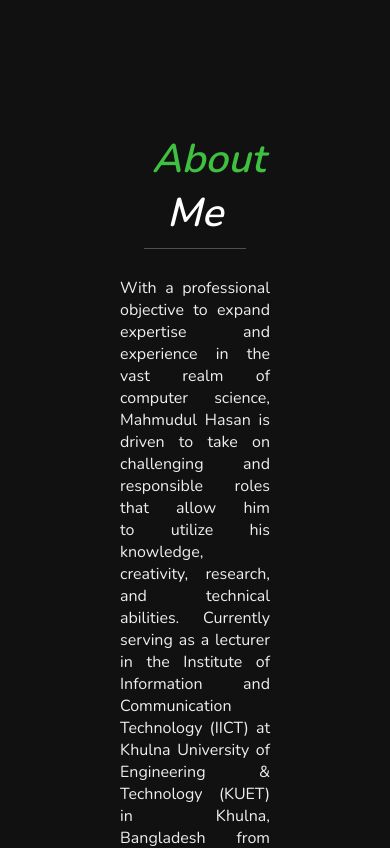
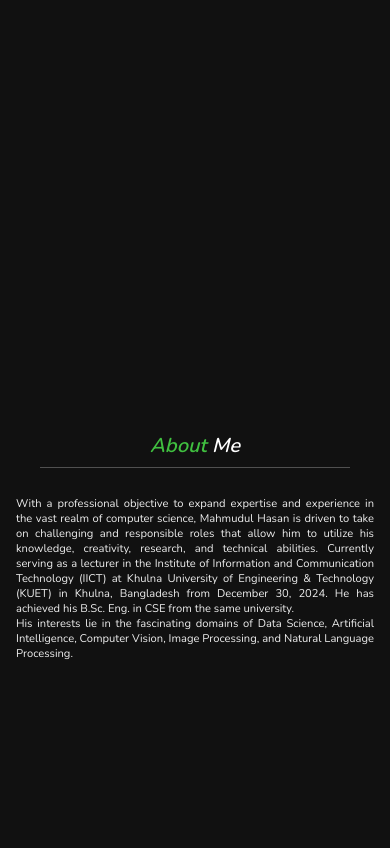
Before and after one commit to Munna015/Portfolio, a plain HTML site: page index.html in a window 390 px wide. Shown: the part 720-1568 px from the top of the page. Drawn offline with nearby package versions, Linux system fonts and the light colour scheme; a script that the page names is missing.

Commit message:
Update style.css

```diff
--- a/style.css
+++ b/style.css
@@ -362,31 +362,84 @@ header {
 
 
 
-.about{
+.about {
     display: flex;
     justify-content: center;
     flex-flow: column;
-    padding:0 15rem;
+    padding: 0 15rem;
 }
 
-.about h3{
+.about h3 {
     font-size: 2.5rem;
-    color:#fff;
+    color: #fff;
 }
 
-.about h1{
-    font-size:5rem;
-    color:#fff;
+.about h1 {
+    font-size: 5rem;
+    color: #fff;
 }
 
-.about h1 span{
-    color:var(--yellow);
+.about h1 span {
+    color: var(--yellow);
 }
 
-.about p{
-    font-size:2rem;
-    color:#eee;
+.about p {
+    font-size: 2rem;
+    color: #eee;
     padding: 1rem 0;
+}
+
+/* ✅ Tablet (up to 1024px) */
+@media (max-width: 1024px) {
+    .about {
+        padding: 0 5rem;
+    }
+
+    .about h1 {
+        font-size: 4rem;
+    }
+
+    .about h3 {
+        font-size: 2rem;
+    }
+
+    .about p {
+        font-size: 1.8rem;
+    }
+}
+
+/* ✅ Mobile (up to 768px) */
+@media (max-width: 768px) {
+    .about {
+        padding: 0 2rem;
+    }
+
+    .about h1 {
+        font-size: 3rem;
+    }
+
+    .about h3 {
+        font-size: 1.8rem;
+    }
+
+    .about p {
+        font-size: 1.6rem;
+    }
+}
+
+/* ✅ Small mobile (up to 480px) */
+@media (max-width: 480px) {
+    .about h1 {
+        font-size: 2.5rem;
+    }
+
+    .about h3 {
+        font-size: 1.6rem;
+    }
+
+    .about p {
+        font-size: 1.4rem;
+    }
 }
 
 /*.about .row{
```
